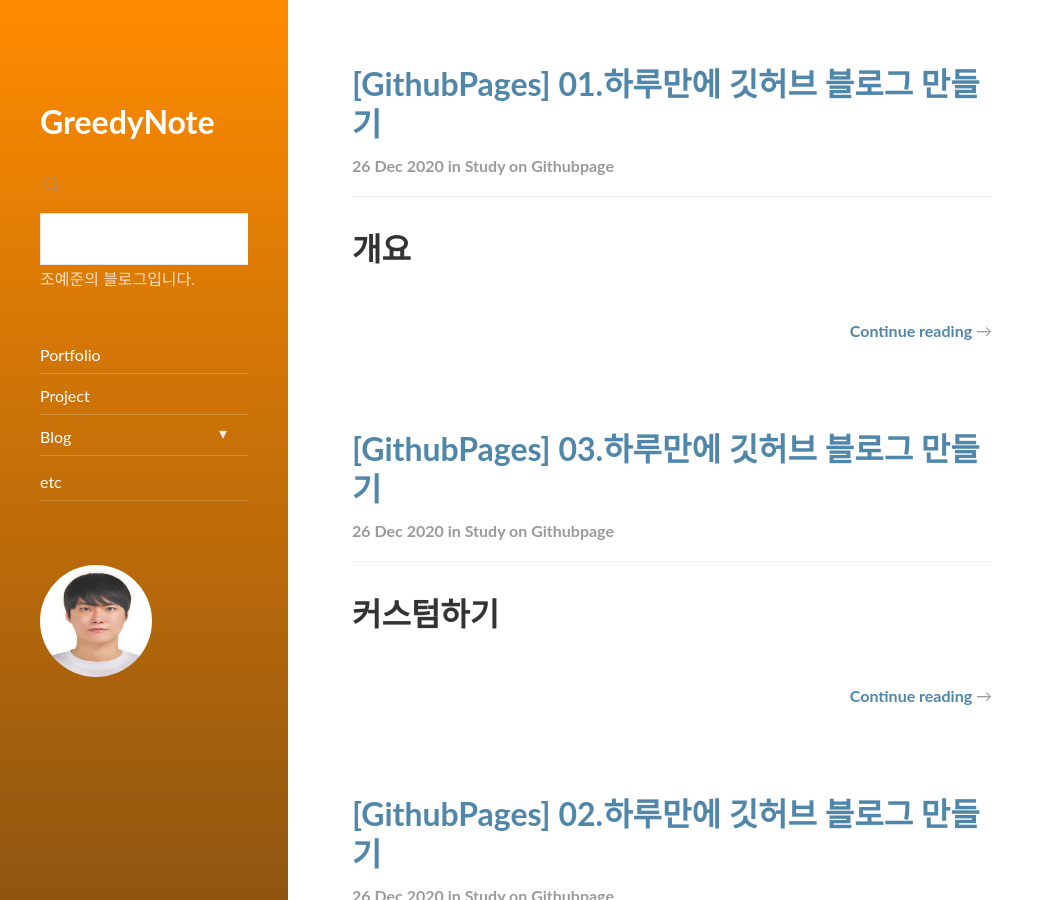
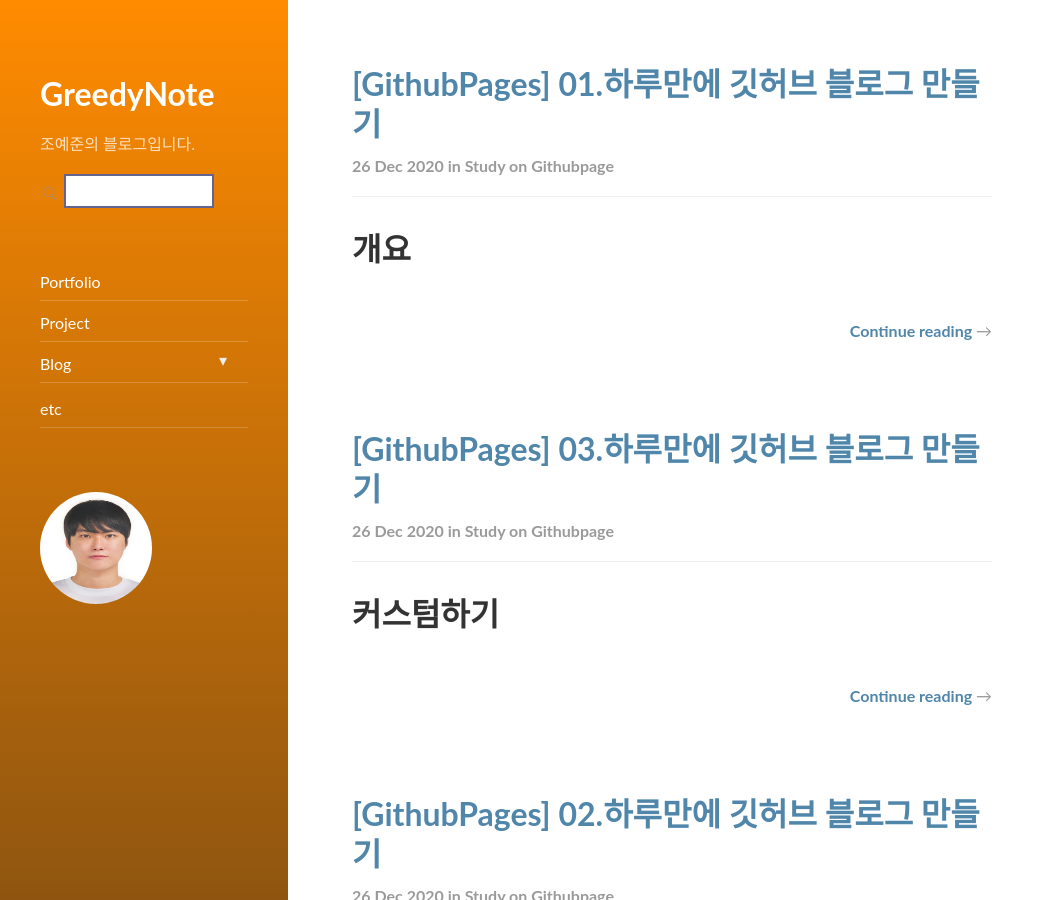
Before and after one commit to GreedyNote/GreedyNote.github.io, a Jekyll site: the page built from index.html, in a window 1280 px wide and 900 px high. Shown: the whole window, without its empty margins (0-1055 px from the left). Built offline with Jekyll 4.4.1, drawn with Linux system fonts in a browser that asks for light colours; nearby versions of some CDN libraries; the list of posts is cut into pages by our own code.

Commit message:
fix serach feature

```diff
--- a/_includes/sidebar.html
+++ b/_includes/sidebar.html
@@ -2,20 +2,10 @@
   <div id="_sidebar" class="sidebar">
     <div class="sidebar-bg" style="background-color:{{ color }};background-image:url({{ image }})"></div>
     <header class="sidebar-sticky" role="banner">
-      <br/>
       <div class="sidebar-about">
 
         <h1><a id="_title" href="{{ '/' | relative_url }}">{{ site.title }}</a></h1>
         {{ site.tagline | truncatewords:50 | markdownify }}
-
-        <form action="/search">
-          <div class="tipue_search_left">
-            <img src="/assets/tipuesearch/search.png" class="tipue_search_icon">
-          </div>
-          <div class="tipue_search_right">
-            <input type="text" name="q" id="tipue_search_input" pattern=".{1,}" title="At least 1 characters" required></div>
-          <div style="clear: both;"></div>
-        </form>
 
       </div>
       {{ site.description | truncatewords:50 | markdownify }}
@@ -23,7 +13,16 @@
       {% if author.social %}
 
       <br/>
-      <br/>
+      <form action="/search">
+        <div class="tipue_search_left">
+          <img src="/assets/tipuesearch/search.png" class="tipue_search_icon">
+        </div>
+        <div class="tipue_search_right">
+          <input type="text" name="q" id="tipue_search_input" pattern=".{1,}" title="At least 1 characters" required></div>
+        <div style="clear: both;"></div>
+      </form>
+      <br>
+      <br>
       <nav class="sidebar-nav heading" role="navigation">
         {% include nav.html %}
       </nav>
--- a/assets/tipuesearch/css/tipuesearch.css
+++ b/assets/tipuesearch/css/tipuesearch.css
@@ -50,13 +50,16 @@ http://www.tipue.com/search
 }
 .tipue_search_icon
 {
-     width: 24px;
-     height: 24px;
+     width: 19px;
+     height: 19px;
+     margin-bottom: 1rem;
 }
 .tipue_search_left
 {
      float: left;
-     padding: 15px 9px 0 0;
+     padding: 10px 5px 0 0;
+     color: #170247;
+     max-height: 20px;
 }
 .tipue_search_right
 {
@@ -66,6 +69,20 @@ http://www.tipue.com/search
 
 /* search results */
 
+#tipue_search_input
+{
+     color: #333;
+     max-width: 150px;
+     max-height: 20px;
+    padding: 15px;
+    border: 2px solid #626591;
+    border-radius: 0;
+    -moz-appearance: none;
+    -webkit-appearance: none;
+     box-shadow: none;
+    outline: 0;
+    margin: 0;
+}
 
 #tipue_search_content
 {
```
